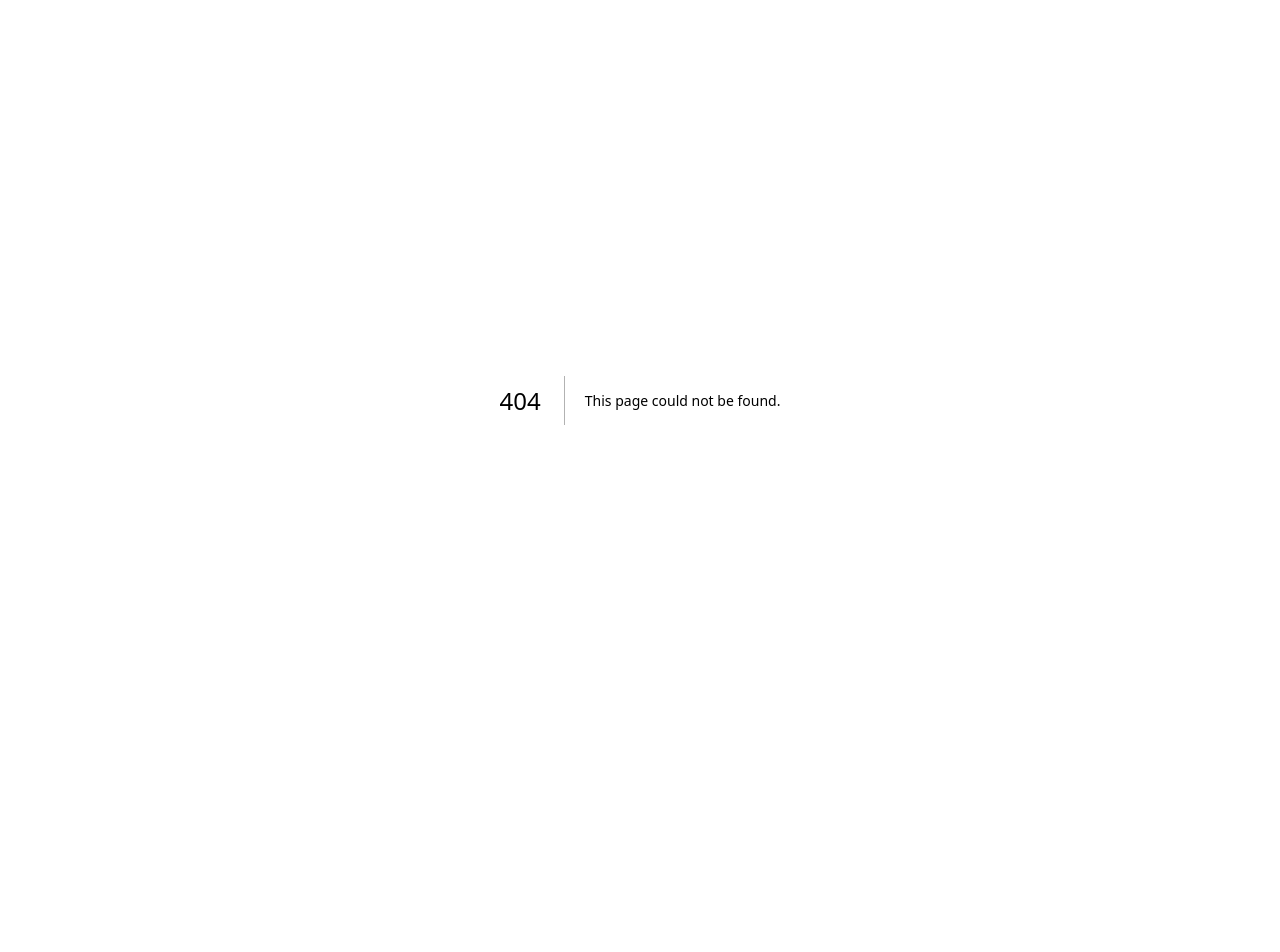
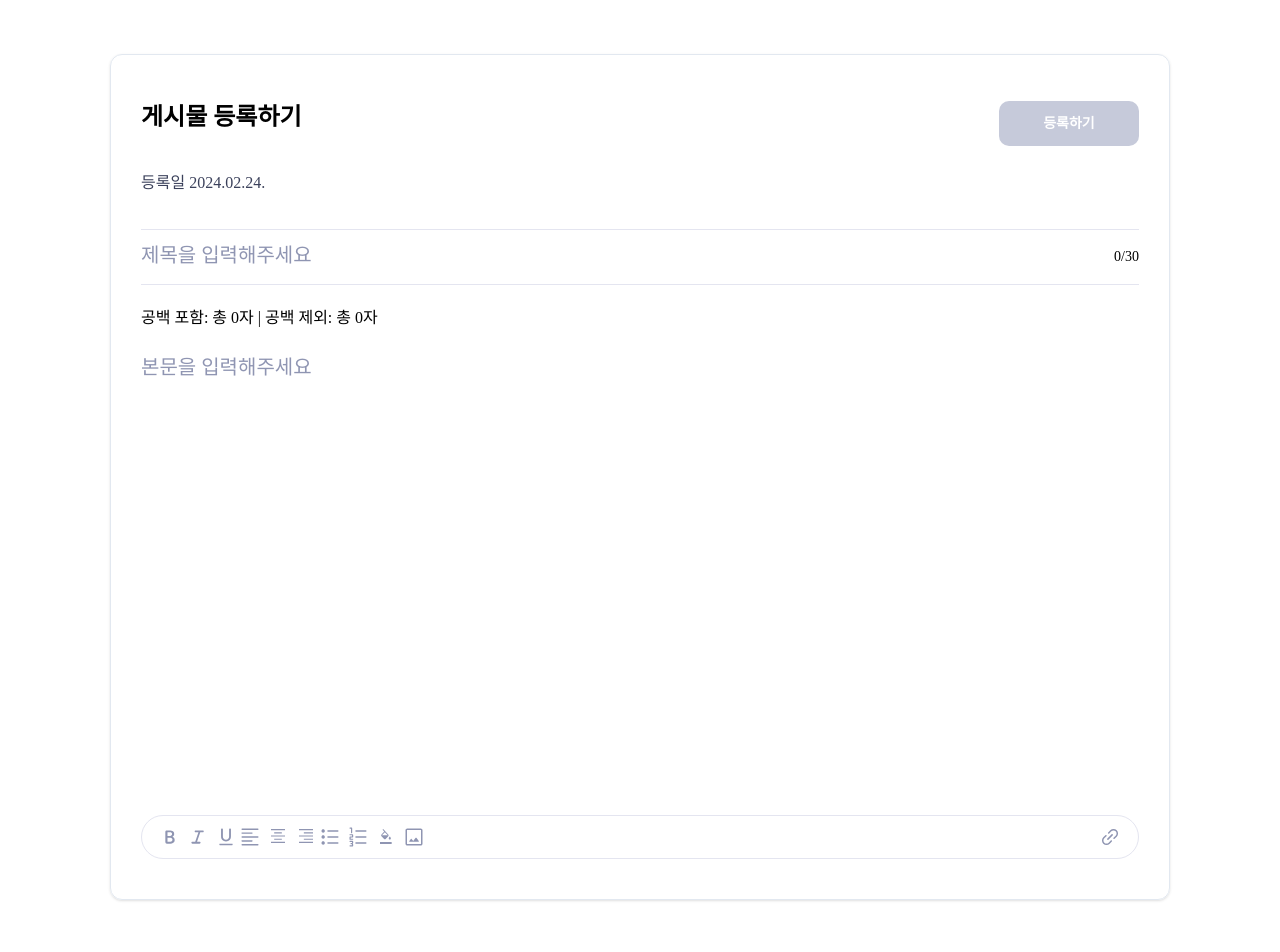
Before and after one commit to i-trust-you/wikid, a Next.js app: page /addboard in a window 1280 px wide. Before the commit this address had no page. Shown: the top 952 px of the page. Before the commit the page ends 800 px from the top, so only its background shows below. Built offline with nearby package versions, Linux system fonts and the light colour scheme; a web font is replaced by a local one.

Commit message:
feat: 게시글 추가 페이지 스타일 구현

```diff
--- /dev/null
+++ b/app/addboard/page.tsx
@@ -0,0 +1,85 @@
+import Button from "@/_components/common/Button";
+
+import AlignCenterIcon from "../../public/icons/AlignCenterIcon";
+import AlignLeftIcon from "../../public/icons/AlignLeftIcon";
+import AlignRightIcon from "../../public/icons/AlignRightIcon";
+import BoldIcon from "../../public/icons/BoldIcon";
+import BulletIcon from "../../public/icons/BulletIcon";
+import ColoringIcon from "../../public/icons/ColoringIcon";
+import ImageIcon from "../../public/icons/ImageIcon";
+import ItalicIcon from "../../public/icons/ItalicIcon";
+import LinkIcon from "../../public/icons/LinkIcon";
+import NumberingIcon from "../../public/icons/NumberingIcon";
+import UnderlineIcon from "../../public/icons/UnderlineIcon";
+
+export default function Page() {
+	return (
+		<div className="flex min-h-screen flex-col items-center justify-evenly">
+			<div className="my-[54px] flex h-[846px] w-[1060px] flex-col px-[30px] tablet:rounded-xl tablet:border tablet:border-solid tablet:border-[#E2E8F0] tablet:shadow">
+				<div className="mt-[20px] h-[95px] grow-0 tablet:mt-[40px] desktop:mt-[46px]">
+					<div className="mb-[24px] flex justify-between justify-items-center">
+						<div className="text-2xl font-semibold">게시물 등록하기</div>
+						<div className="h-[45px] w-[140px]">
+							<Button style="basic" disabled>
+								등록하기
+							</Button>
+						</div>
+					</div>
+					<div className="h-[26px] text-lg font-normal text-gray-600">등록일 2024.02.24.</div>
+				</div>
+				<div className="mt-[20px] grow-0 tablet:mt-[25px] desktop:mt-[33px]">
+					<div className="flex h-[50px] items-center justify-between border-y border-solid py-[12px] tablet:h-[56px]">
+						<input className="placeholder:text-xl placeholder:font-medium" placeholder="제목을 입력해주세요"></input>
+						<div className="text-md font-medium">0/30</div>
+					</div>
+					<div className="mt-[20px] text-lg font-medium">공백 포함: 총 0자 | 공백 제외: 총 0자</div>
+				</div>
+				<textarea className="mt-[20px] w-full grow resize-none placeholder:text-xl placeholder:font-normal" placeholder="본문을 입력해주세요" />
+				<div className="flex h-[44px] grow-0 items-center justify-between rounded-full border border-solid p-[10px] tablet:my-[30px] tablet:px-[16px] tablet:py-[10px] desktop:my-[40px]">
+					<div className="flex">
+						<div className="flex">
+							<div className="mr-[2px]">
+								<BoldIcon width="24" height="24" />
+							</div>
+							<div className="mx-[2px]">
+								<ItalicIcon width="24" height="24" />
+							</div>
+							<div className="ml-[2px]">
+								<UnderlineIcon width="24" height="24" />
+							</div>
+						</div>
+						<div className="flex">
+							<div className="mr-[2px]">
+								<AlignLeftIcon width="24" height="24" />
+							</div>
+							<div className="mx-[2px]">
+								<AlignCenterIcon width="24" height="24" />
+							</div>
+							<div className="ml-[2px]">
+								<AlignRightIcon width="24" height="24" />
+							</div>
+						</div>
+						<div className="flex">
+							<div className="mr-[2px]">
+								<BulletIcon width="24" height="24" />
+							</div>
+							<div className="mx-[2px]">
+								<NumberingIcon width="24" height="24" />
+							</div>
+							<div className="mx-[2px]">
+								<ColoringIcon width="24" height="24" />
+							</div>
+							<div className="ml-[2px]">
+								<ImageIcon width="24" height="24" />
+							</div>
+						</div>
+					</div>
+					<LinkIcon width="24" height="24" />
+				</div>
+			</div>
+			<div className="h-[45px] w-[140px]">
+				<Button style="outline">목록으로</Button>
+			</div>
+		</div>
+	);
+}
```
